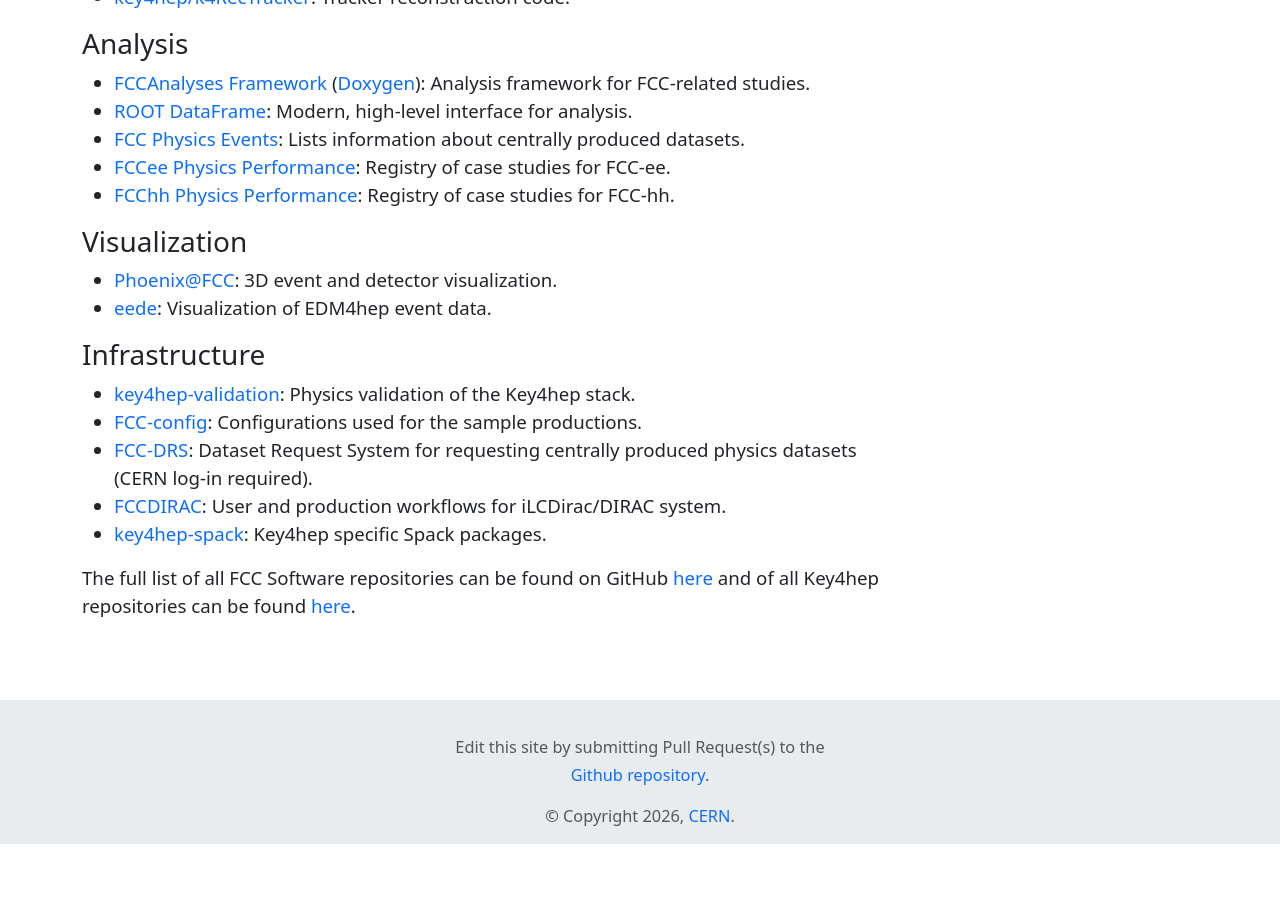
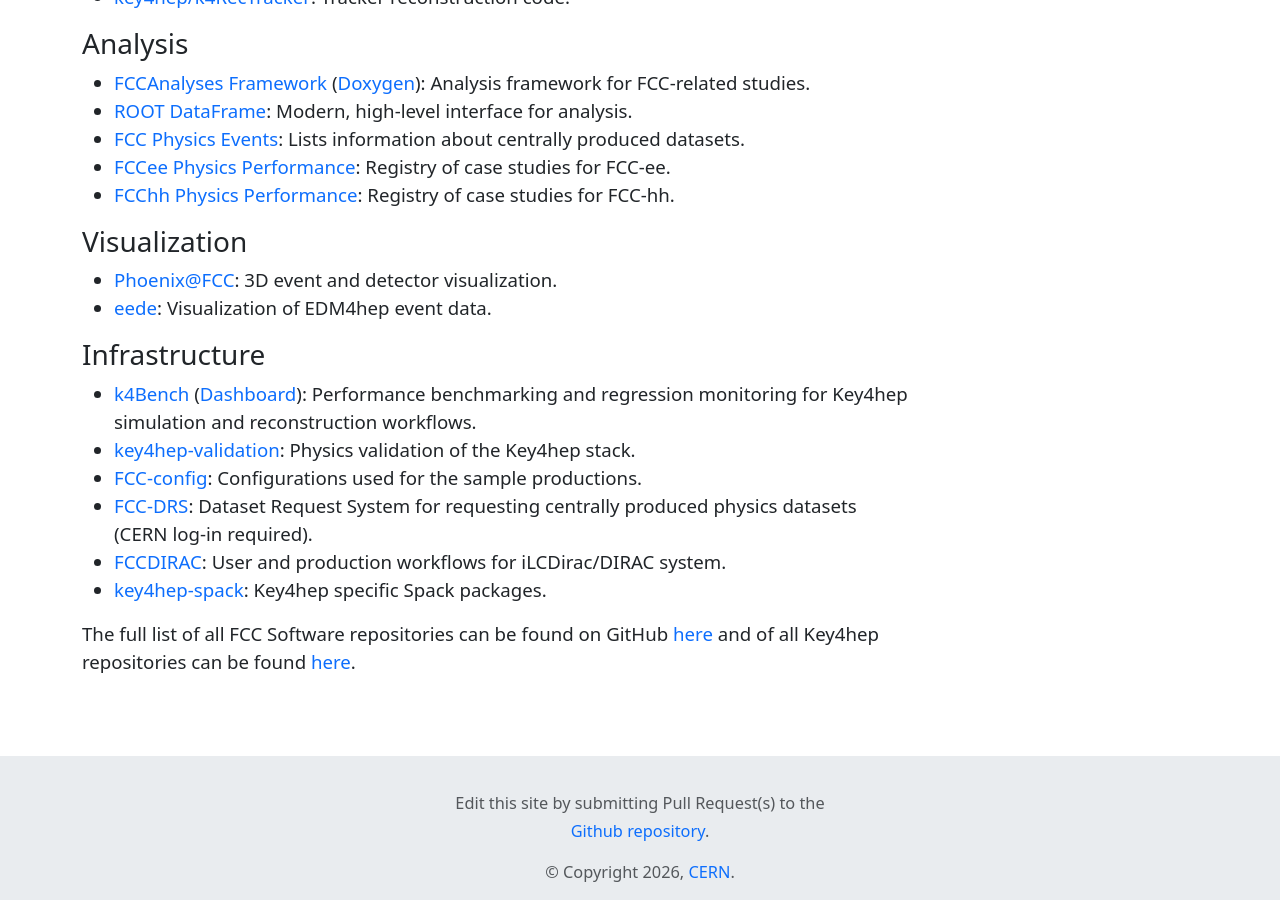
Before and after one commit to HEP-FCC/FCCSW, a Jekyll site: the page built from index.md, in a window 1280 px wide and 900 px high, scrolled down 1676 px. Built offline with Jekyll 4.4.1, drawn with Linux system fonts in a browser that asks for light colours; before the commit the page ends 2520 px from its top, so only the background shows below that.

Commit message:
Add k4Bench to infrastructure section
Added k4Bench to the infrastructure section with a link and description.

```diff
--- a/index.md
+++ b/index.md
@@ -111,6 +111,9 @@
 
 ### Infrastructure
 
+* [k4Bench](https://github.com/key4hep/k4Bench)
+  ([Dashboard](https://k4bench-dashboard.app.cern.ch/)): Performance benchmarking and regression
+  monitoring for Key4hep simulation and reconstruction workflows.
 * [key4hep-validation](https://key4hep-validation.web.cern.ch/): Physics
     validation of the Key4hep stack.
 * [FCC-config](https://github.com/HEP-FCC/FCC-config): Configurations used for
```
